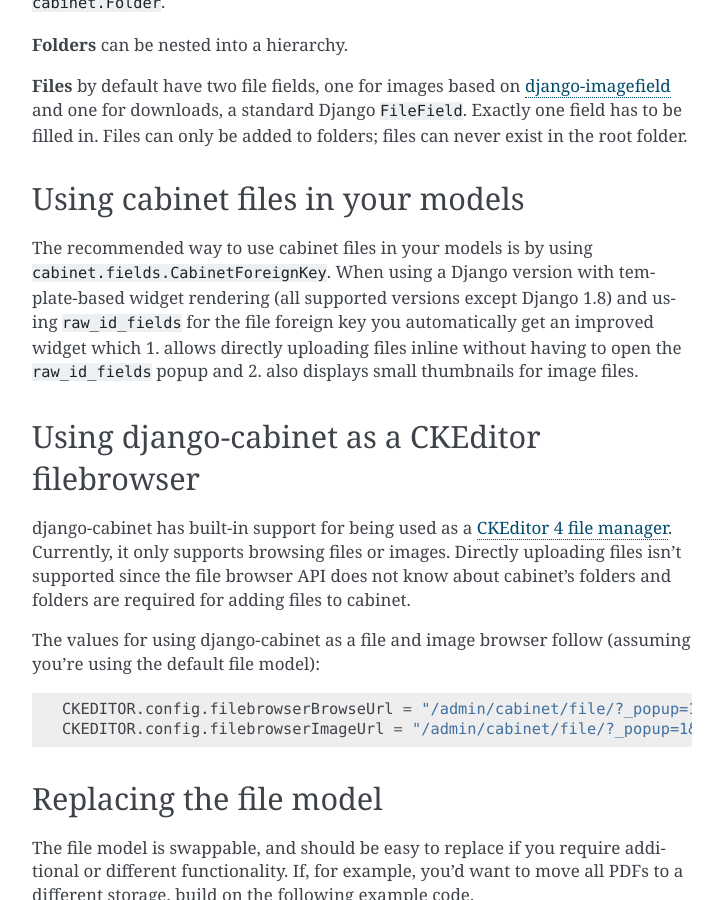
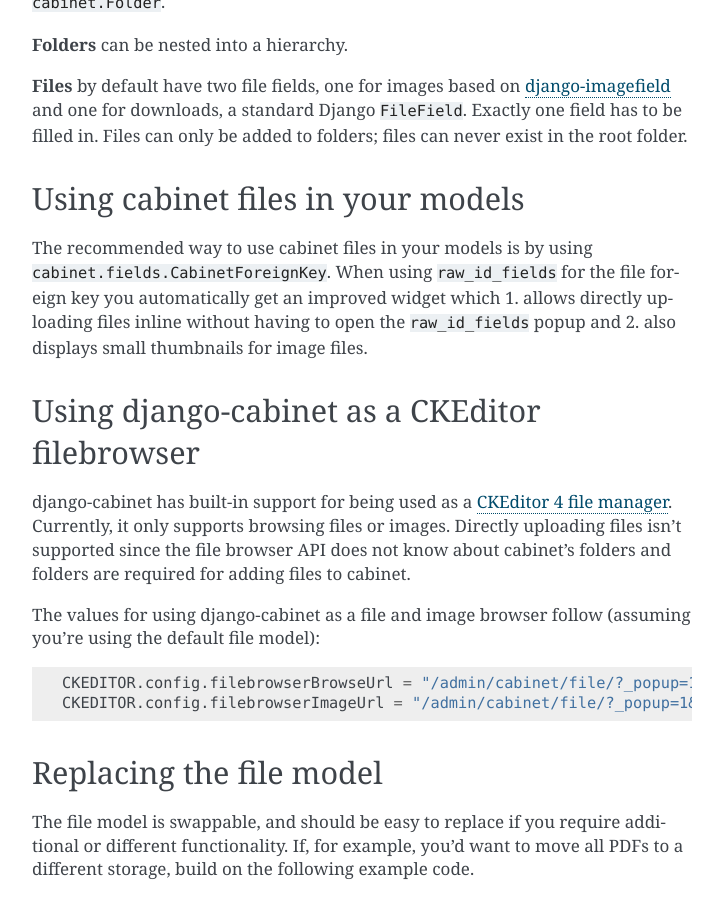
Before and after one commit to feincms/django-cabinet, a Sphinx documentation site: the page built from docs/index.rst, in a window 1280 px wide and 900 px high, scrolled down 2558 px. Shown: the whole window, without its empty margins (388-1111 px from the left). Built offline with Sphinx 7.4.7, drawn with Linux system fonts in a browser that asks for light colours; some of the changed text lies outside the part shown.

Commit message:
Drop compatibility with Django 1.8 again (yay!)

```diff
--- a/CHANGELOG.rst
+++ b/CHANGELOG.rst
@@ -4,7 +4,6 @@
 `Next version`_
 ~~~~~~~~~~~~~~~
 
-- Made ``cabinet.fields`` compatible with Django 1.8.
 - Changed ``CabinetForeignKey`` to reference the configured file model
   by default.
 - Limited the maximum width of the inline folder select widget.
--- a/docs/index.rst
+++ b/docs/index.rst
@@ -56,12 +56,11 @@
 ==================================
 
 The recommended way to use cabinet files in your models is by using
-``cabinet.fields.CabinetForeignKey``. When using a Django version with
-template-based widget rendering (all supported versions except Django
-1.8) and using ``raw_id_fields`` for the file foreign key you
-automatically get an improved widget which 1. allows directly uploading
-files inline without having to open the ``raw_id_fields`` popup and 2.
-also displays small thumbnails for image files.
+``cabinet.fields.CabinetForeignKey``. When using ``raw_id_fields`` for
+the file foreign key you automatically get an improved widget which 1.
+allows directly uploading files inline without having to open the
+``raw_id_fields`` popup and 2.  also displays small thumbnails for image
+files.
 
 
 Using django-cabinet as a CKEditor filebrowser
```
Also changed, not shown: other parts of CHANGELOG.rst (+1 -0 lines), .travis.yml, 4 other files.
